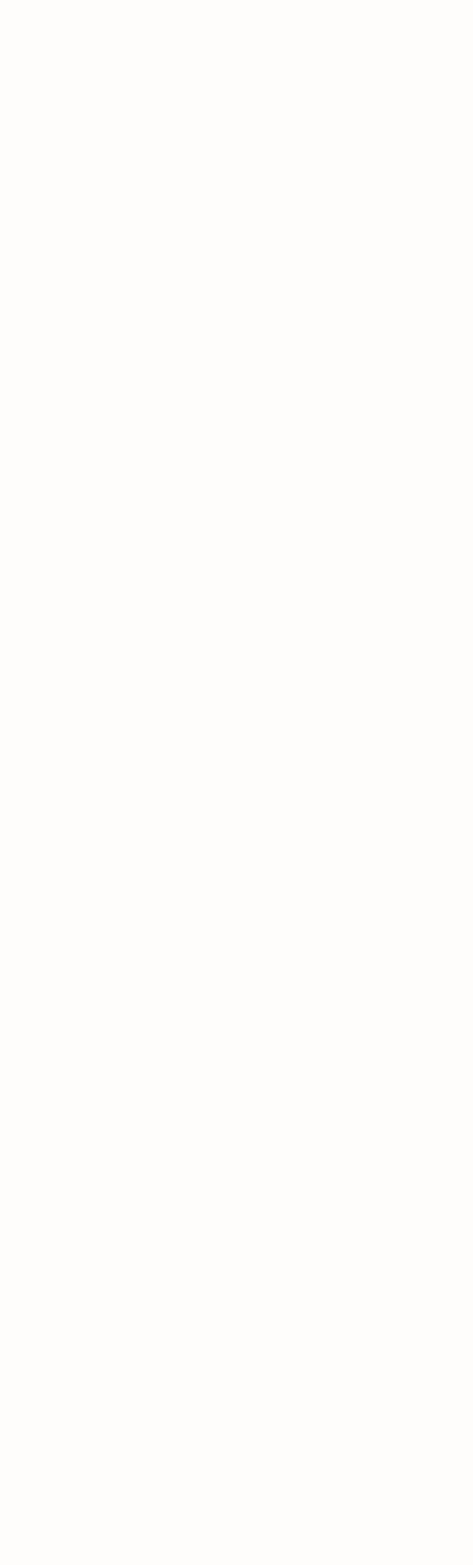
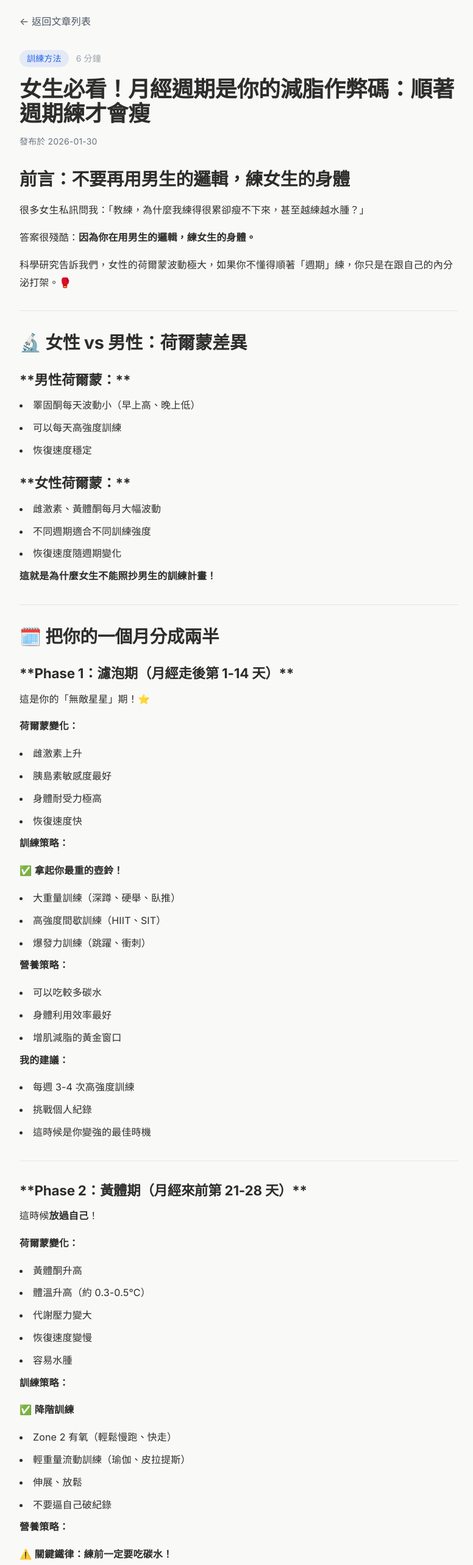
Before and after one commit to chenhoward456-hash/V3, a Next.js app: page /blog/female-menstrual-cycle-training in a window 1280 px wide. Before the commit this address had no page. Shown: the part 120-2686 px from the top of the page at 61% size, without its empty margins (248-1024 px from the left). Before the commit the page ends 800 px from the top, so only its background shows below. Built offline with nearby package versions, Linux system fonts and the light colour scheme.

Commit message:
新增文章：女性月經週期訓練優化

```diff
--- a/app/blog/[slug]/page.tsx
+++ b/app/blog/[slug]/page.tsx
@@ -9,6 +9,175 @@ const blogContent: Record<string, {
   readTime: string
   content: string
 }> = {
+  'female-menstrual-cycle-training': {
+    title: '女生必看！月經週期是你的減脂作弊碼：順著週期練才會瘦',
+    date: '2026-01-30',
+    category: '訓練方法',
+    readTime: '6 分鐘',
+    content: `
+## 前言：不要再用男生的邏輯，練女生的身體
+
+很多女生私訊問我：「教練，為什麼我練得很累卻瘦不下來，甚至越練越水腫？」
+
+答案很殘酷：**因為你在用男生的邏輯，練女生的身體。**
+
+科學研究告訴我們，女性的荷爾蒙波動極大，如果你不懂得順著「週期」練，你只是在跟自己的內分泌打架。🥊
+
+---
+
+## 🔬 女性 vs 男性：荷爾蒙差異
+
+### **男性荷爾蒙：**
+- 睪固酮每天波動小（早上高、晚上低）
+- 可以每天高強度訓練
+- 恢復速度穩定
+
+### **女性荷爾蒙：**
+- 雌激素、黃體酮每月大幅波動
+- 不同週期適合不同訓練強度
+- 恢復速度隨週期變化
+
+**這就是為什麼女生不能照抄男生的訓練計畫！**
+
+---
+
+## 🗓️ 把你的一個月分成兩半
+
+### **Phase 1：濾泡期（月經走後第 1-14 天）**
+
+這是你的「無敵星星」期！⭐️
+
+**荷爾蒙變化：**
+- 雌激素上升
+- 胰島素敏感度最好
+- 身體耐受力極高
+- 恢復速度快
+
+**訓練策略：**
+✅ **拿起你最重的壺鈴！**
+- 大重量訓練（深蹲、硬舉、臥推）
+- 高強度間歇訓練（HIIT、SIT）
+- 爆發力訓練（跳躍、衝刺）
+
+**營養策略：**
+- 可以吃較多碳水
+- 身體利用效率最好
+- 增肌減脂的黃金窗口
+
+**我的建議：**
+- 每週 3-4 次高強度訓練
+- 挑戰個人紀錄
+- 這時候是你變強的最佳時機
+
+---
+
+### **Phase 2：黃體期（月經來前第 21-28 天）**
+
+這時候**放過自己**！
+
+**荷爾蒙變化：**
+- 黃體酮升高
+- 體溫升高（約 0.3-0.5°C）
+- 代謝壓力變大
+- 恢復速度變慢
+- 容易水腫
+
+**訓練策略：**
+✅ **降階訓練**
+- Zone 2 有氧（輕鬆慢跑、快走）
+- 輕重量流動訓練（瑜伽、皮拉提斯）
+- 伸展、放鬆
+- 不要逼自己破紀錄
+
+**營養策略：**
+⚠️ **關鍵鐵律：練前一定要吃碳水！**
+- 這時候身體對熱量赤字最敏感
+- 餓著肚子硬練 → 皮質醇飆高 → 變成「泡芙人」
+- 建議：練前吃 20-30g 碳水（香蕉、地瓜）
+
+**我的建議：**
+- 每週 2-3 次輕度訓練
+- 不要勉強自己
+- 這時候是恢復期，不是衝刺期
+
+---
+
+## 📊 實際訓練週期範例
+
+### **第 1-14 天（濾泡期）：**
+- 週一：深蹲 5x5（80-85% 1RM）
+- 週二：HIIT 20 分鐘
+- 週三：休息或輕度有氧
+- 週四：硬舉 5x5（80-85% 1RM）
+- 週五：上肢肌力訓練
+- 週六：衝刺間歇
+- 週日：休息
+
+### **第 21-28 天（黃體期）：**
+- 週一：輕重量深蹲 3x12（60% 1RM）
+- 週二：Zone 2 慢跑 30 分鐘
+- 週三：休息
+- 週四：瑜伽或皮拉提斯
+- 週五：輕度肌力訓練
+- 週六：散步或休息
+- 週日：休息
+
+---
+
+## 💡 關鍵心得
+
+### 1. 不要跟自己的身體對抗
+順著週期調整訓練強度，效果會更好。
+
+### 2. 濾泡期是增肌減脂黃金期
+這時候可以吃多一點、練重一點。
+
+### 3. 黃體期要降階訓練
+不要勉強，這時候恢復比訓練更重要。
+
+### 4. 追蹤你的週期
+用 App（Flo、Clue）或手寫日記追蹤，了解自己的身體。
+
+### 5. 每個人不一樣
+有些人週期很規律，有些人不規律。
+觀察自己的身體反應，調整訓練計畫。
+
+---
+
+## ⚠️ 重要提醒
+
+### **什麼時候需要看醫生？**
+- 如果你的月經週期非常不規律（超過 35 天或少於 21 天）
+- 如果你有嚴重的經前症候群（PMS）
+- 如果你有多囊性卵巢症候群（PCOS）
+
+**請務必諮詢婦產科醫師或內分泌科醫師。**
+
+### **我不建議的做法：**
+- ❌ 黃體期還硬要高強度訓練（只會累積疲勞）
+- ❌ 整個月都吃很少（會打亂荷爾蒙）
+- ❌ 完全不追蹤週期（不知道自己在哪個階段）
+
+---
+
+## 免責聲明
+
+**這是基於科學研究和個人經驗的分享，不構成醫療建議。**
+
+所有內容均基於公開研究資料與訓練經驗分享，僅供教育與資訊參考之用。每個人的生理狀況、荷爾蒙波動都不同，在進行任何訓練調整前，請務必諮詢合格的醫師、營養師或專業教練。
+
+---
+
+## 想了解更多？
+
+如果你想要根據自己的週期設計客製化訓練計畫，歡迎透過 LINE 預約免費諮詢。
+我會根據你的身體狀況，設計最適合你的訓練週期。
+
+**但記住：這不是醫療諮詢，而是訓練指導。**
+
+[預約免費諮詢](https://lin.ee/dnbucVw)
+    `
+  },
   'sleep-quality-hrv-optimization': {
     title: '為什麼你睡 8 小時還是累？HRV 告訴你睡眠品質的真相',
     date: '2026-01-30',
--- a/app/blog/page.tsx
+++ b/app/blog/page.tsx
@@ -16,6 +16,15 @@ interface BlogPost {
 
 // 文章列表（之後可以從檔案系統讀取）
 const blogPosts: BlogPost[] = [
+  {
+    id: '4',
+    title: '女生必看！月經週期是你的減脂作弊碼：順著週期練才會瘦',
+    description: '女性荷爾蒙波動極大，不懂得順著週期練，只是在跟自己的內分泌打架。分享如何利用濾泡期和黃體期優化訓練效果。',
+    date: '2026-01-30',
+    category: '訓練方法',
+    readTime: '6 分鐘',
+    slug: 'female-menstrual-cycle-training'
+  },
   {
     id: '3',
     title: '為什麼你睡 8 小時還是累？HRV 告訴你睡眠品質的真相',
```
